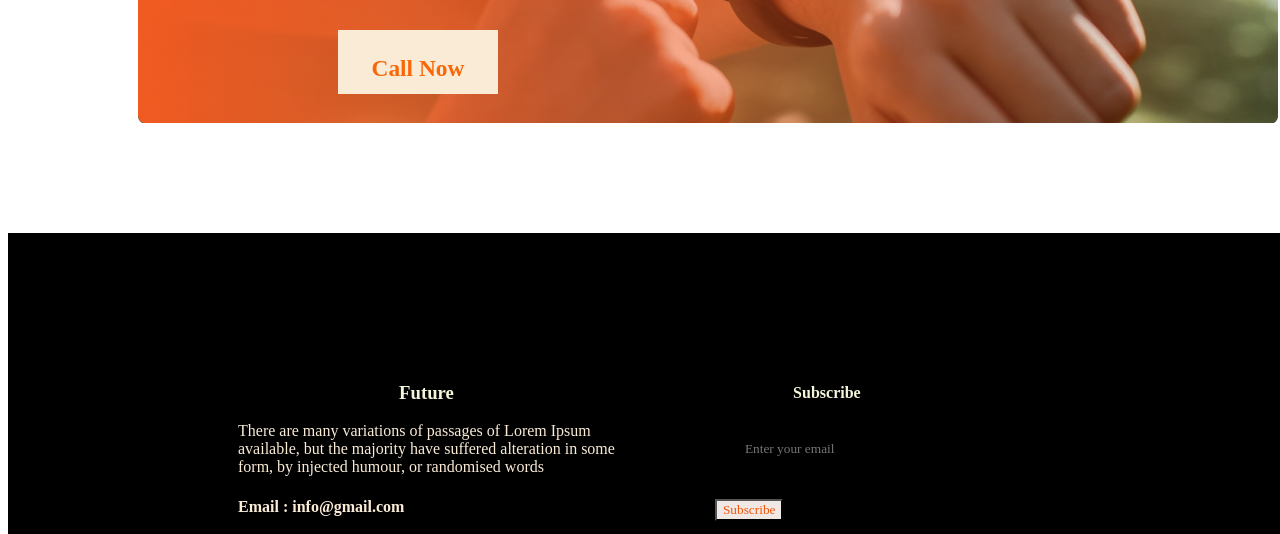
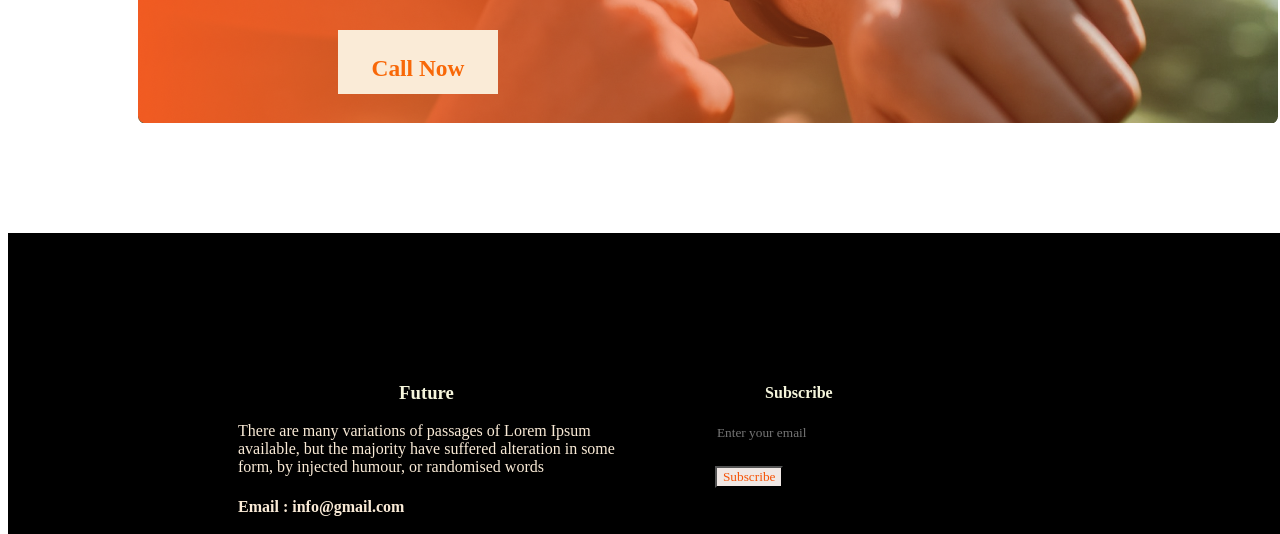
Before and after one commit to sadikakarim/sadika-assignment, a plain HTML site: page index.html in a window 1280 px wide. Shown: the part 2474-3008 px from the top of the page. Drawn offline with Linux system fonts and the light colour scheme.

Commit message:
contact add

```diff
--- a/styles/sadika-assignment.css
+++ b/styles/sadika-assignment.css
@@ -9,6 +9,7 @@
    background-image: url('../images/banner1.png');
    width: 1600px;
    height: 800px;
+
 
 }
 .banner-all-text-style{
@@ -155,7 +156,7 @@ padding-top: 130px;
      margin-bottom: 24px;
      width: 100%;
      border: 0px;
-     padding:18px 30px;
+
 }
 .input{
      height: 64px;
```
